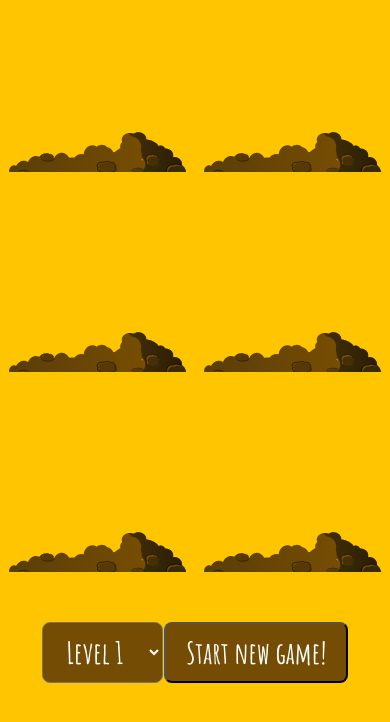
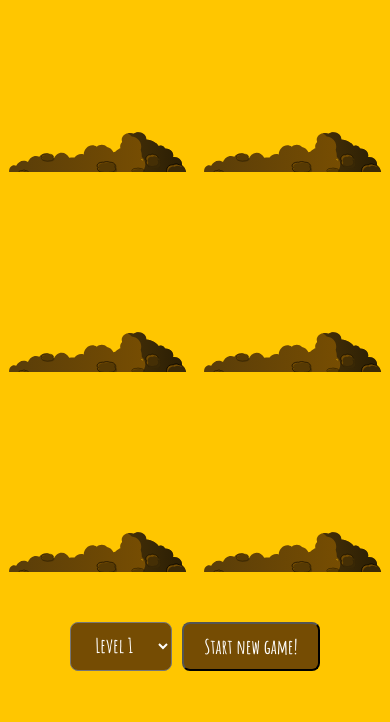
Before and after one commit to Andryushik/whack_a_mole_app, a plain HTML site: page index.html in a window 390 px wide. Shown: the part 112-834 px from the top of the page. Drawn offline with Linux system fonts and the light colour scheme.

Commit message:
3 levels added and css changed

```diff
--- a/index.html
+++ b/index.html
@@ -34,7 +34,7 @@
     </div>
   </div>
 
-  <div>
+  <div id="start-level">
     <select id="select-level">
       <option value="1">Level 1</option>
       <option value="2">Level 2</option>
--- a/style.css
+++ b/style.css
@@ -69,6 +69,12 @@ h1 {
   top: 0;
 }
 
+#start-level {
+  display: flex;
+  justify-content: center;
+
+}
+
 #start,
 #select-level {
   padding: 10px 20px;
@@ -76,7 +82,7 @@ h1 {
   font-size: 30px;
   color: white;
   font-family: 'Amatic SC', cursive;
-  margin-top: 80px;
+  margin: 80px 5px;
   border-radius: 8px;
   background-color: #754C03;
 }
@@ -94,6 +100,7 @@ h1 {
   }
   #start,
   #select-level {
-  margin-top: 50px;
+  margin: 50px 5px;
+  font-size: 20px;
 }
 }
```
